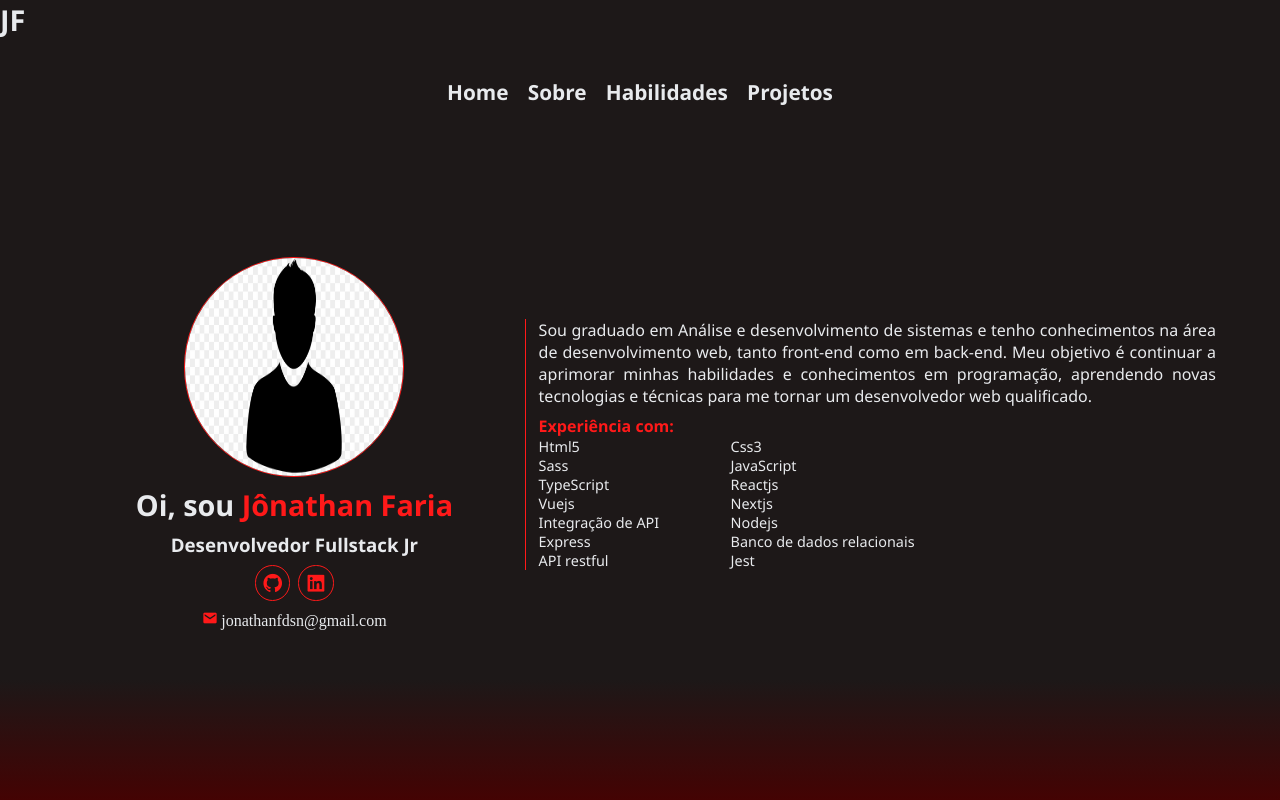
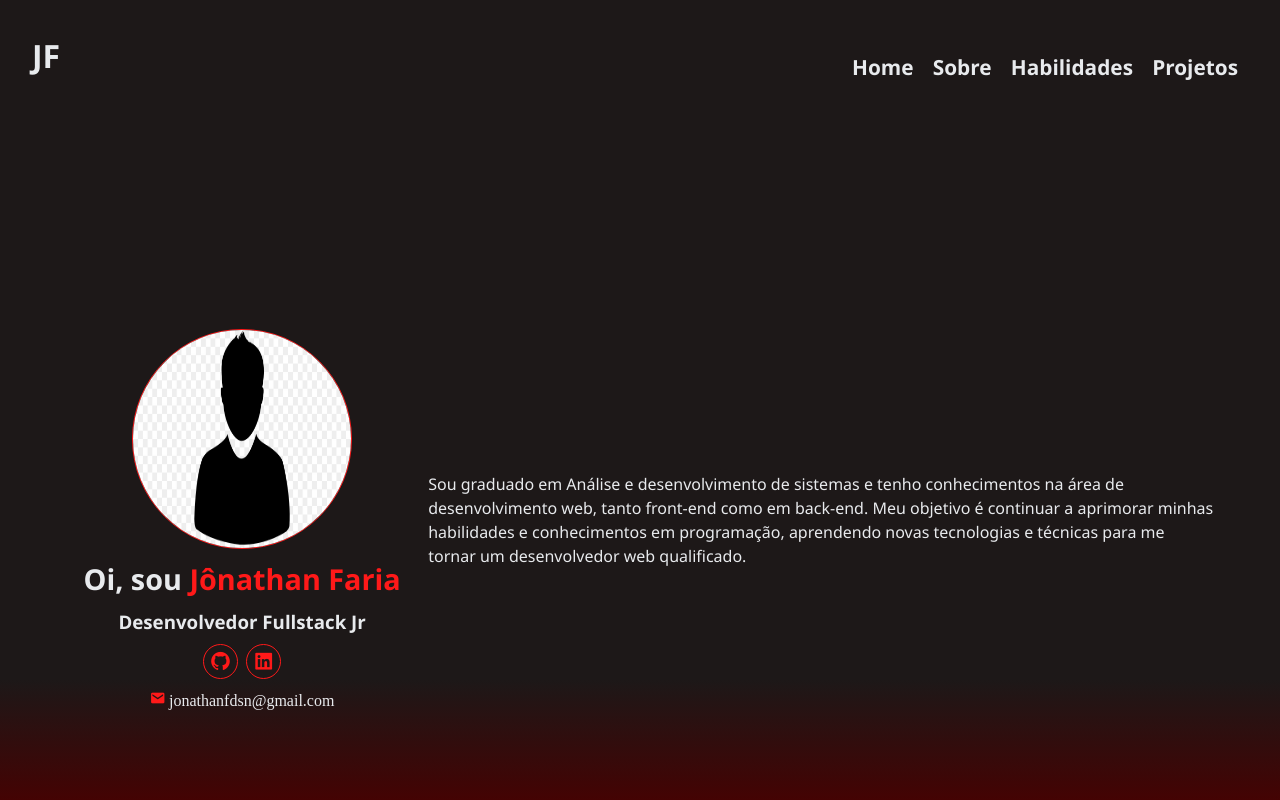
Before and after one commit to jfdsn/Meu-portfolio, a Next.js app: page / in a window 1280 px wide. Shown: the top 800 px of the page. Built offline with nearby package versions, Linux system fonts and the light colour scheme.

Commit message:
feat: Changed home page content to be more specific by section

```diff
--- a/src/components/homePage.jsx
+++ b/src/components/homePage.jsx
@@ -1,10 +1,12 @@
 import Image from "next/image"
+import Link from "next/link"
 
 export const HomePage = ({ perfil }) => {
     const abilities = perfil.abilities.split(',')
 
     return (
-        <div className="home-container">
+        <>
+            <section id="about" className="hero-content">
                 <div className="info-content">
                     <Image alt='perfil image' width={220} height={220} src='/placeholder.jpg' />
                     <h1>Oi, sou <span>{perfil.name}</span></h1>
@@ -24,14 +26,17 @@ export const HomePage = ({ perfil }) => {
                     </div>
                 </div>
                 <div className="about-content">
-                <p>{perfil.about}</p>
+                    {perfil.about}
+                </div>
+            </section>
+            <section id="skills" className="skills-content">
                 <h4>Experiência com:</h4>
                 <ul>
                     {abilities.map(a => (
                         <li key={a}>{a}</li>
                     ))}
                 </ul>
-            </div>
-        </div>
+            </section>
+        </>
     )
 }
--- a/src/pages/_document.js
+++ b/src/pages/_document.js
@@ -2,7 +2,7 @@ import { Html, Head, Main, NextScript } from 'next/document'
 
 export default function Document() {
   return (
-    <Html lang="en">
+    <Html lang="pt-BR">
       <Head >
         <link href='https://unpkg.com/boxicons@2.1.4/css/boxicons.min.css' rel='stylesheet' />
       </Head>
--- a/src/pages/index.js
+++ b/src/pages/index.js
@@ -1,8 +1,5 @@
-import { Inter } from 'next/font/google'
 import { HomePage } from '@/components/homepage'
 
-
-const inter = Inter({ subsets: ['latin'] })
 
 //Renderiza o componente HomePage
 export default function Home({ perfil }) {
--- a/src/styles/globals.sass
+++ b/src/styles/globals.sass
@@ -22,9 +22,9 @@ html
 html,
 body
   font-family: $font
-  font-size: 16px
+  line-height: 1.5
   color: $text-color
-  max-width: 1400px
+  width: 100%
   margin: 0 auto
   overflow-x: hidden
 
--- a/src/styles/style.sass
+++ b/src/styles/style.sass
@@ -21,33 +21,53 @@ footer
     margin-top: 50px
     padding: 10px
 
-header nav
+header
     display: flex
-    justify-content: center
-    align-items: flex-end
-    padding: 10px
-    gap: 1.2rem
-    min-height: 80px
-    a
+    justify-content: space-between
+    align-items: center
+    margin-bottom: 1rem
+    padding: 1rem
+    .logo
+        margin-left: 1rem
+        font-size: 2rem
+        font-weight: 600
         color: $text-color
-        border-bottom: 0.2rem solid transparent
-        font-weight: 600
-        font-size: 1.3rem
         transition: 0.4s ease
         &:hover
-            border-bottom: 0.2rem solid $light-red
             color: $light-red
             text-shadow: 0 0 1rem $light-red
+    .header-nav
+        display: flex
+        align-items: flex-end
+        margin-right: 1rem
+        padding: 10px
+        gap: 1.2rem
+        min-height: 80px
+        a
+            color: $text-color
+            border-bottom: 0.2rem solid transparent
+            font-weight: 600
+            font-size: 1.3rem
+            transition: 0.4s ease
+            &:hover
+                border-bottom: 0.2rem solid $light-red
+                color: $light-red
+                text-shadow: 0 0 1rem $light-red
+
 
 //Main content home page
-.home-container
+.hero-content
+    min-height: 90vh
     display: flex
     align-items: center
+    justify-content: center
+    width: 100%
+    gap: 0.5rem
     .info-content
         display: flex
         flex-direction: column
         align-items: center
-        width: 40%
+        width: 100%
         gap: 0.5rem
         img
             border-radius: 50%
@@ -80,20 +100,55 @@ header nav
                 vertical-align: middle
                 margin-right: 0.2rem
                 color: $light-red
+        .about-content
+            width: 60%
+            text-align: justify
+            padding-left: 0.8rem
+            border-left: 0.1rem solid $light-red
+            font-size: 1.4rem
 
-    .about-content
-        width: 60%
-        text-align: justify
-        padding-left: 0.8rem
-        border-left: 0.1rem solid $light-red
-        h4
-            color: $light-red
-            margin-top: 0.5rem
-        ul
-            display: grid
-            grid-template-columns: 12rem 12rem
-            font-size: 0.9rem
+
+.skills-content
+    display: flex
+    flex-direction: column
+    align-items: center
+    justify-content: center
+    width: 100%
+    padding: 2rem 0
+    h4
+        color: $light-red
+        font-size: 1.5rem
+        margin-bottom: 2rem
+        position: relative
+        &:after
+            content: ''
+            position: absolute
+            bottom: -0.5rem
+            left: 50%
+            transform: translateX(-50%)
+            width: 50%
+            height: 2px
+            background: $light-red
+    ul
+        display: flex
+        flex-wrap: wrap
+        justify-content: center
+        gap: 1.5rem
+        width: 80%
+        max-width: 1200px
+        li
+            background: rgba($dark-red, 0.8)
+            border: 1px solid $light-red
+            border-radius: 8px
+            padding: 1rem 2rem
+            font-size: 1rem
             list-style-type: none
+            transition: all 0.3s ease
+            &:hover
+                transform: translateY(-5px)
+                box-shadow: 0 0 1rem $light-red
+                background: $dark-red
+
 
 //Main content allprojects page
 .title
@@ -186,7 +241,7 @@ header nav
         min-width: fit-content
         padding: 2rem 0
 
-    .home-container
+    .hero-content
         flex-direction: column
         .info-content
             width: 90%
@@ -207,10 +262,22 @@ header nav
     .project-container
         padding: 10px
 
+@media (max-width: $medium)
+    .skills-content
+        ul
+            width: 90%
+    .hero-content
+        .info-content
+            width: 90%
+            img
+                width: 150px
+                height: 150px
+
+
 @media (max-width: $small)
     html,body
         font-size: 14px
-    .home-container
+    .hero-content
         .about-content
             ul
                 grid-template-columns: 1fr
```
Lines whose indentation alone changed are shown as unchanged.
